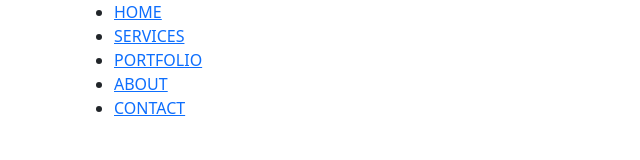
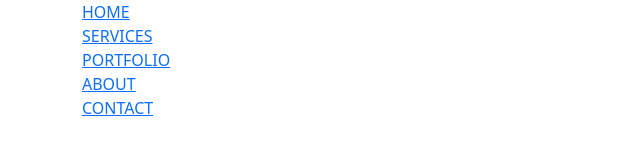
Before and after one commit to karolinamruk/project-nice, a website: page index.html in a window 1280 px wide. Shown: the whole page, without its empty margins (0-640 px from the left). Drawn offline with nearby package versions, Linux system fonts and the light colour scheme; files that its build step writes are made by us from their sources.

Commit message:
Add style for page navigation

```diff
--- a/sass/style.scss
+++ b/sass/style.scss
@@ -2,3 +2,11 @@
 $color-one: #ffffff;
 $color-two: #000000;
 $color-three: #fed136;
+
+/* Navigation */
+
+.navigation ul {
+  padding: 0;
+  margin: 0;
+  list-style-type: none;
+}
```
Also changed, not shown: css/style.css, 1 other file.
